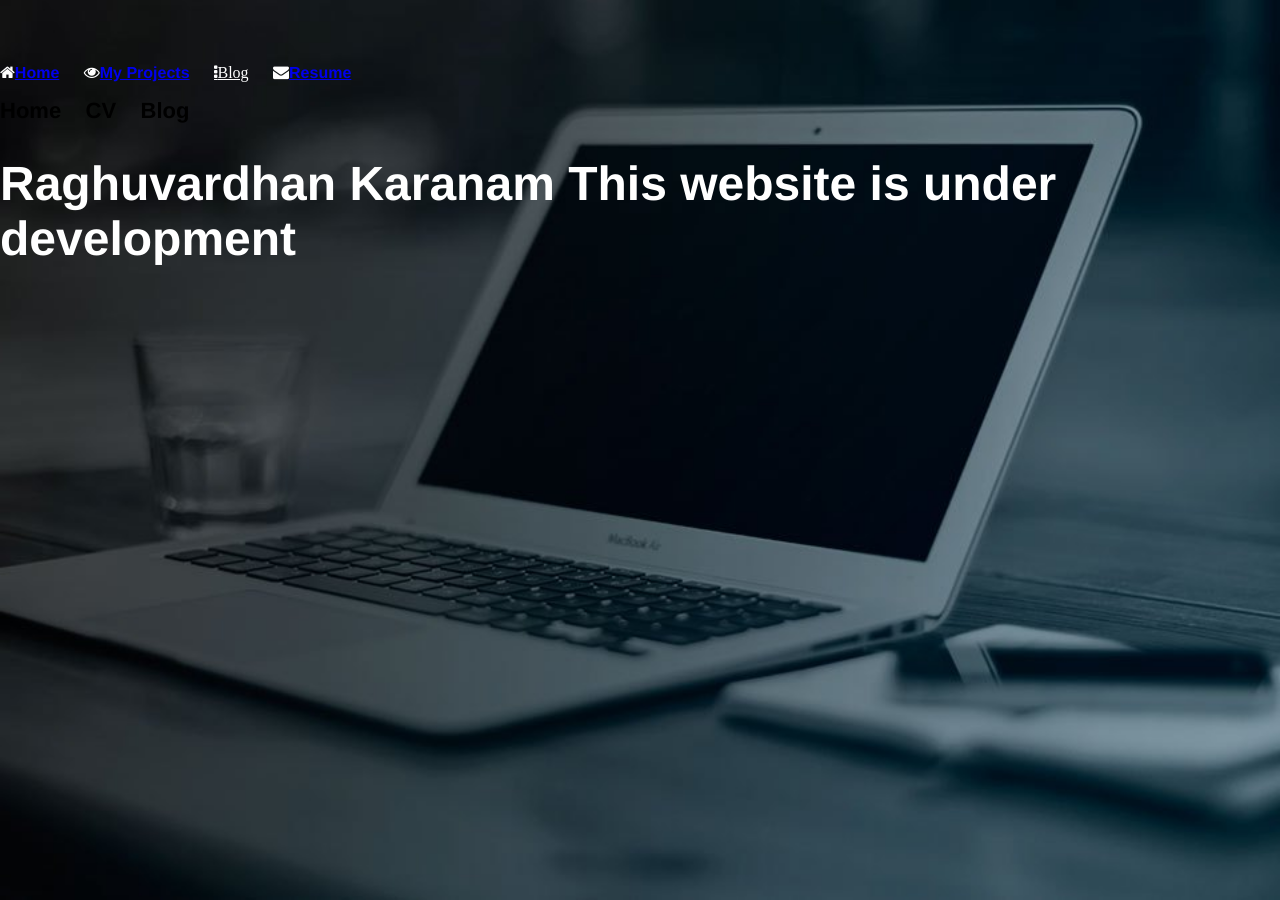
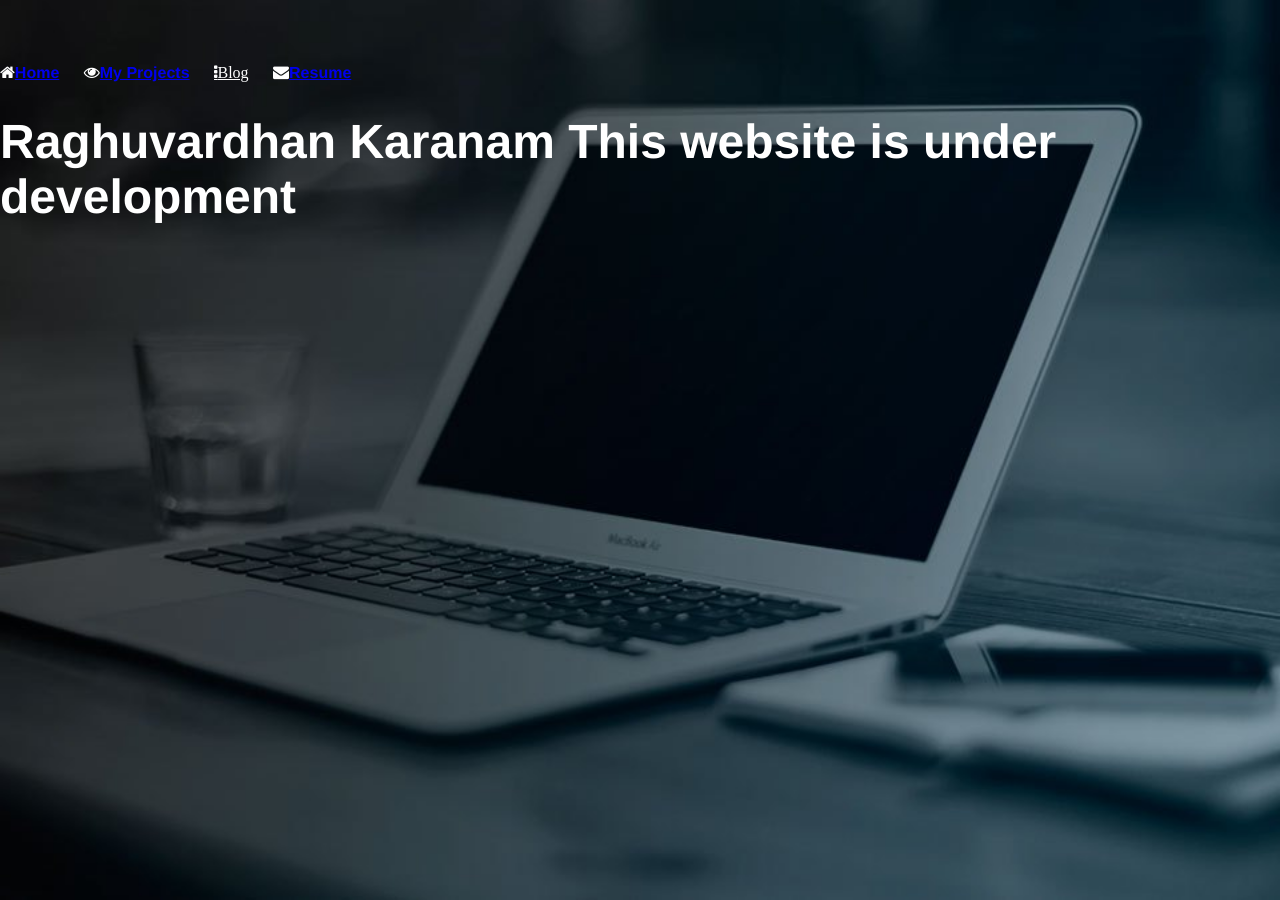
Before and after one commit to raghuvardhan/raghuvardhan.github.io, a Jekyll site: the page built from index.html, in a window 1280 px wide and 900 px high. Built offline with Jekyll 4.4.1, drawn with Linux system fonts in a browser that asks for light colours.

Commit message:
Update _layouts/default.html

```diff
--- a/_layouts/default.html
+++ b/_layouts/default.html
@@ -40,18 +40,7 @@
         <!-- /.container -->
     </nav>
 
-
-				<nav>
-					<div class="nav-right" style="color: white">
-			    		<ul>
-			        		<li><a href="/" class="pages">Home</a></li>
-			        		<li><a href="/cv" class="pages">CV</a></li>
-			        		<li><a href="/blog" class="pages">Blog</a></li>
-			    		</ul>
-		    		</div>
-				</nav>
-
-				<div>
+  				<div>
 					<!-- <img class="avatar" src="/assets/images/My dev profile photo.jpg" alt="Avatar"> -->
 					<h1 style="color: white">Raghuvardhan Karanam This website is under development</h1>
 				</div>
```
